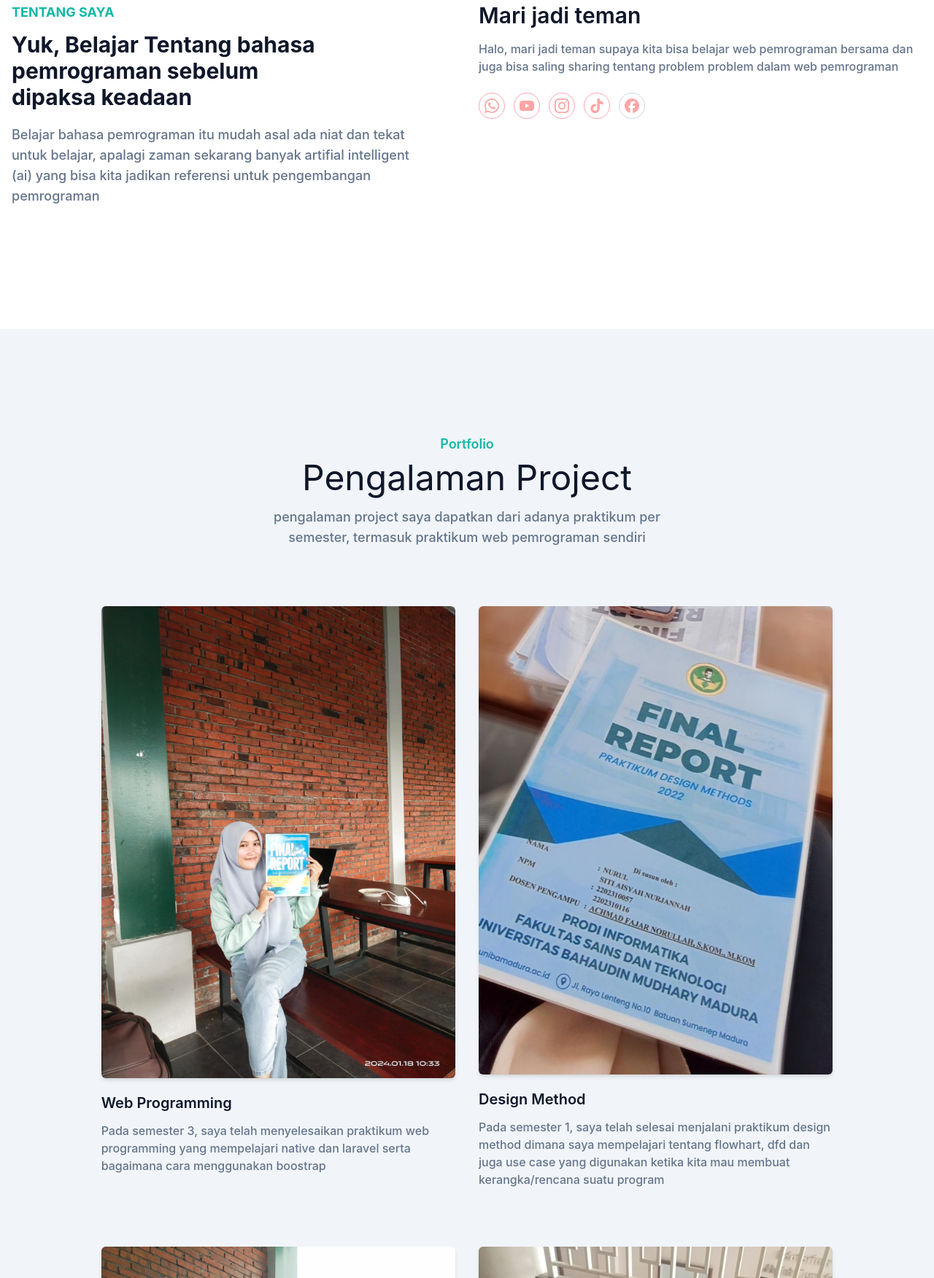
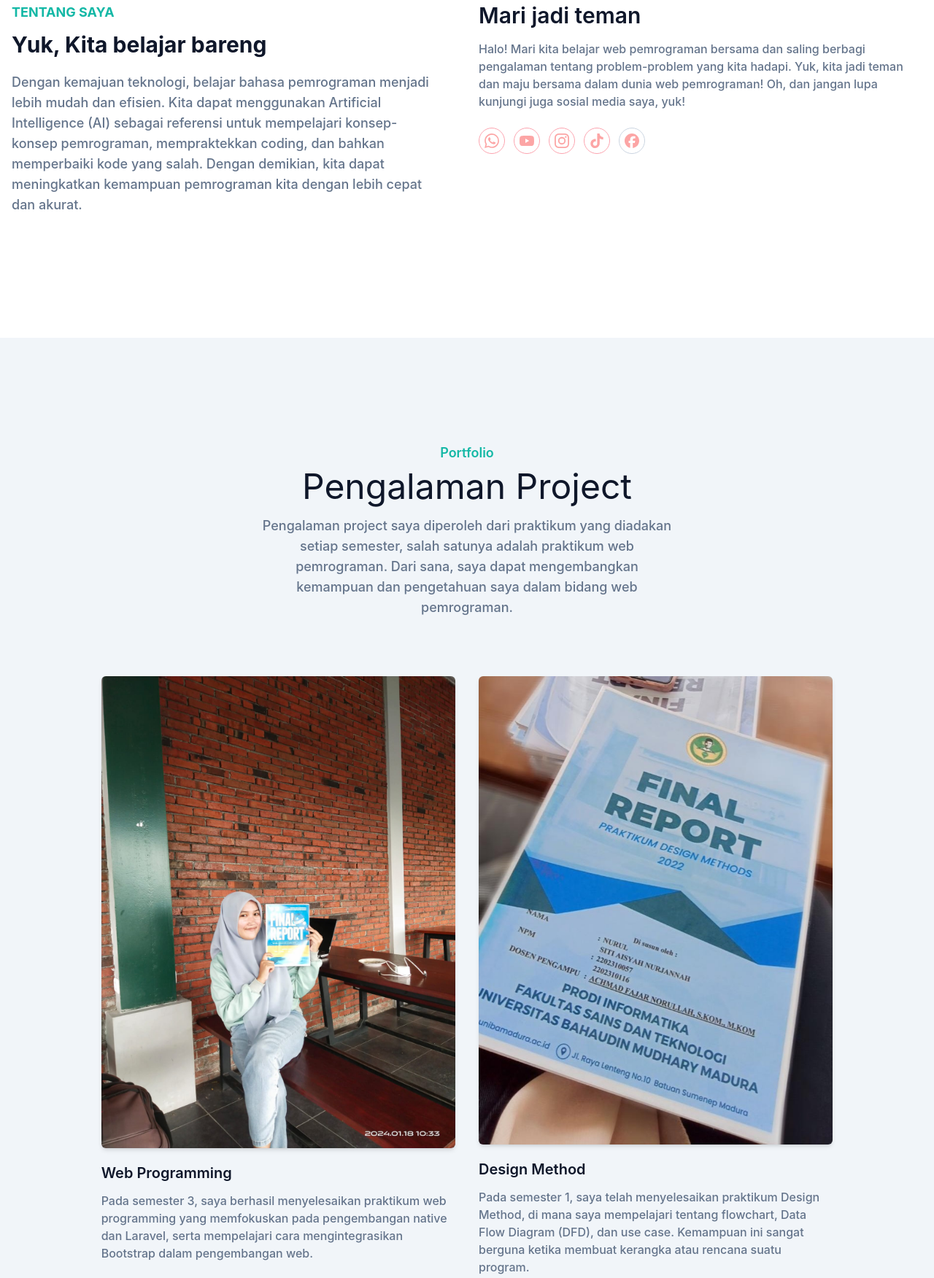
Before and after one commit to nuerul-fatimah/portofolio-nurul, a website: page index.html in a window 1280 px wide. Shown: the part 698-2450 px from the top of the page at 73% size. Drawn offline with Linux system fonts and the light colour scheme.

Commit message:
update tulisan lorem

```diff
--- a/index.html
+++ b/index.html
@@ -117,15 +117,14 @@ document.documentElement.classList.add('dark')
         <div class="flex flex-wrap">
             <div class="w-full px-4 mb-10 lg:w-1/2">
                 <h4 class="font-bold uppercase text-primary text-lg mb-3">Tentang Saya</h4>
-                <h2 class="font-bold text-dark text-3xl mb-5 max-w-md lg:text4xl dark:text-white">Yuk, Belajar Tentang bahasa pemrograman sebelum dipaksa keadaan</h2>
+                <h2 class="font-bold text-dark text-3xl mb-5 max-w-md lg:text4xl dark:text-white">Yuk, Kita belajar bareng</h2>
                 <p class="font-medium text-base text-secondary
-                max-w-xl lg:text-lg">Belajar bahasa pemrograman itu mudah asal ada niat dan tekat untuk belajar,
-            apalagi zaman sekarang banyak artifial intelligent (ai) yang bisa kita jadikan referensi untuk pengembangan pemrograman </p>
+                max-w-xl lg:text-lg">Dengan kemajuan teknologi, belajar bahasa pemrograman menjadi lebih mudah dan efisien. Kita dapat menggunakan Artificial Intelligence (AI) sebagai referensi untuk mempelajari konsep-konsep pemrograman, mempraktekkan coding, dan bahkan memperbaiki kode yang salah. Dengan demikian, kita dapat meningkatkan kemampuan pemrograman kita dengan lebih cepat dan akurat.</p>
             </div>
             <div class="w-full px-4 lg:w-1/2">
                 <h3 class="font-semibold text-dark text-2xl mb-4
                 lg:text-3xl  dark:text-white">Mari jadi teman</h3>
-                <p class="font-medium text-base text-secondary mb-6">Halo, mari jadi teman supaya kita bisa belajar web pemrograman bersama dan juga bisa saling sharing tentang problem problem dalam web pemrograman
+                <p class="font-medium text-base text-secondary mb-6">Halo! Mari kita belajar web pemrograman bersama dan saling berbagi pengalaman tentang problem-problem yang kita hadapi. Yuk, kita jadi teman dan maju bersama dalam dunia web pemrograman! Oh, dan jangan lupa kunjungi juga sosial media saya, yuk!
                 </p>
                 <div class="flex items-center">
                     <!-- whatshapp -->
@@ -187,7 +186,7 @@ document.documentElement.classList.add('dark')
                 <h4 class="font-semibold text-lg text-primary mb-2">Portfolio</h4>
                 <h2 class="font-blod text-dark text-3xl mb-4 sm:text-4xl lg:text-5xl  dark:text-white">Pengalaman Project</h2>
                 <p class="font-medium text-md text-secondary md:text-lg">
-                    pengalaman project saya dapatkan dari adanya praktikum per semester, termasuk praktikum web pemrograman sendiri
+                    Pengalaman project saya diperoleh dari praktikum yang diadakan setiap semester, salah satunya adalah praktikum web pemrograman. Dari sana, saya dapat mengembangkan kemampuan dan pengetahuan saya dalam bidang web pemrograman.
                 </p>
             </div>
         </div>
@@ -198,28 +197,28 @@ document.documentElement.classList.add('dark')
                     <img src="src/img/portfolio/port1.jpeg" alt="port1" class="w-full" />
                 </div>
                 <h3 class="font-semibold text-xl text-dark mt-5 mb-3 dark:text-white">Web Programming</h3>
-                <p class="font-medium text-base text-secondary">Pada semester 3, saya telah menyelesaikan praktikum web programming yang mempelajari native dan laravel serta bagaimana cara menggunakan boostrap </p>
+                <p class="font-medium text-base text-secondary">Pada semester 3, saya berhasil menyelesaikan praktikum web programming yang memfokuskan pada pengembangan native dan Laravel, serta mempelajari cara mengintegrasikan Bootstrap dalam pengembangan web. </p>
             </div>
             <div class="mb-12 p-4 w-full lg:w-1/2">
                 <div class="rounded-md shadow-md overflow-hidden">
                     <img src="src/img/portfolio/port2.jpeg" alt="port2" class="w-full" />
                 </div>
                 <h3 class="font-semibold text-xl text-dark mt-5 mb-3  dark:text-white">Design Method</h3>
-                <p class="font-medium text-base text-secondary">Pada semester 1, saya telah selesai menjalani praktikum design method dimana saya mempelajari tentang flowhart, dfd dan juga use case yang digunakan ketika kita mau membuat kerangka/rencana suatu program</p>
+                <p class="font-medium text-base text-secondary">Pada semester 1, saya telah menyelesaikan praktikum Design Method, di mana saya mempelajari tentang flowchart, Data Flow Diagram (DFD), dan use case. Kemampuan ini sangat berguna ketika membuat kerangka atau rencana suatu program.</p>
             </div>
             <div class="mb-12 p-4 w-full md:w-1/2">
                 <div class="rounded-md shadow-md overflow-hidden">
                     <img src="src/img/portfolio/port3.jpeg" alt="port3" class="w-full" />
                 </div>
                 <h3 class="font-semibold text-xl text-dark mt-5 mb-3  dark:text-white">Operations System</h3>
-                <p class="font-medium text-base text-secondary">Pada semester 3, saya telah melewati praktikum Operations System yang mempelajari tentang operasi linux serta perintah perintah apa saja yang dapat kita lakukan didalamnya, dan juga kelebihannya dibanding windows</p>
+                <p class="font-medium text-base text-secondary">Pada semester 3, saya menyelesaikan praktikum Operating System, mempelajari operasi Linux, termasuk perintah-perintah dasar dan lanjutan, serta mengenal keunggulan Linux dibandingkan dengan Windows.</p>
             </div>
             <div class="mb-12 p-4 w-full md:w-1/2">
                 <div class="rounded-md shadow-md overflow-hidden">
                     <img src="src/img/portfolio/port4.jpeg" alt="port4" class="w-full" />
                 </div>
                 <h3 class="font-semibold text-xl text-dark mt-5 mb-3  dark:text-white">Software Engineering</h3>
-                <p class="font-medium text-base text-secondary">Pada semester 4, ada praktikum Software Engineering dimana pada final project kita membuat suatu aplikasi yang dinamis serta bermanfaat </p>
+                <p class="font-medium text-base text-secondary">Pada semester 4, saya mengikuti praktikum Software Engineering, di mana pada proyek akhir kita diminta untuk mengembangkan sebuah aplikasi yang dinamis dan bermanfaat.</p>
             </div>
         </div>
 
@@ -234,7 +233,7 @@ document.documentElement.classList.add('dark')
             <div class=" mx-auto text-center mb-16">
                 <h4 class="font-semibold text-lg text-dark mb-2">Referensi</h4>
                 <h2 class="font-blod text-white text-3xl mb-4 sm:text-4xl lg:text-5xl  dark:text-dark">Situs yang saya jadikan referensi</h2>
-                <p class="font-medium text-md text-dark md:text-lg">Banyak situs yang saya manfaatkan untuk mencari referensi serta untuk mencari solusi dari setiap permasalahan di sebuah pemrograman</p>
+                <p class="font-medium text-md text-dark md:text-lg">Saya memanfaatkan banyak situs web sebagai referensi dan sumber solusi untuk mengatasi berbagai permasalahan yang dihadapi dalam pemrograman.</p>
             </div>
         </div>
 
@@ -263,7 +262,7 @@ document.documentElement.classList.add('dark')
                 <h4 class="font-semibold text-lg text-primary mb-2">Blog</h4>
                 <h2 class="font-blod text-dark text-3xl mb-4 sm:text-4xl lg:text-5xl  dark:text-white">Informasi Seputar Informatika</h2>
                 <p class="font-medium text-md text-secondary md:text-lg">
-                    pengalaman project saya dapatkan dari adanya praktikum per semester, termasuk praktikum web pemrograman sendiri
+                    Perkembangan teknologi informasi telah membuka peluang baru bagi pengembangan sistem cerdas dan otomasi.
                 </p>
             </div>
         </div>
@@ -311,10 +310,10 @@ document.documentElement.classList.add('dark')
     <div class="container">
         <div class="w-full px-4">
             <div class="max-w-xl mx-auto text-center mb-16">
-                <h4 class="font-semibold text-lg text-primary mb-2">Contack</h4>
+                <h4 class="font-semibold text-lg text-primary mb-2">Contact</h4>
                 <h2 class="font-blod text-dark text-3xl mb-4 sm:text-4xl lg:text-5xl dark:text-white">Hubungi saya</h2>
                 <p class="font-medium text-md text-secondary md:text-lg">
-                    pengalaman project saya dapatkan dari adanya praktikum per semester, termasuk praktikum web pemrogramansendiri
+                    Silakan tinggalkan pesan jika anda memiliki pertanyaan atau komentar tentang topik tertentu.
                 </p>
             </div>
         </div>
```
Also changed, not shown: src/output.css.
